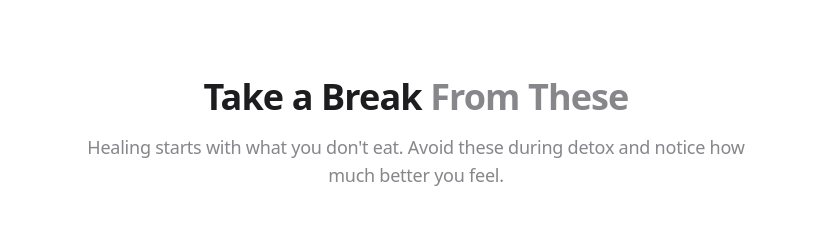
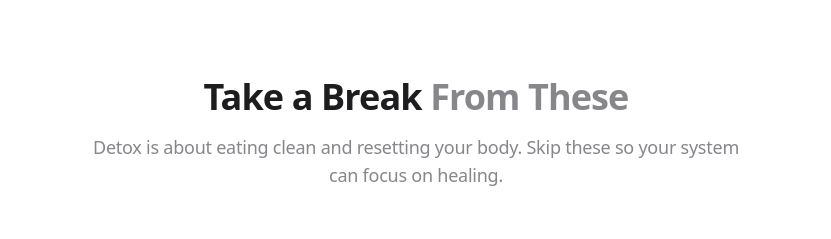
Before and after one commit to tszaks/marpe-detox-guide, a Next.js app: page / in a window 1280 px wide. Shown: the part 1660-1899 px from the top of the page, without its empty margins (224-1055 px from the left). Built offline with nearby package versions, Linux system fonts and the light colour scheme.

Commit message:
Reframe copy to focus on positive purpose - eating clean, resetting body

```diff
--- a/src/components/home/FoodsToAvoid.tsx
+++ b/src/components/home/FoodsToAvoid.tsx
@@ -27,8 +27,8 @@ export function FoodsToAvoid() {
             Take a Break <span className="text-[var(--muted-foreground)]">From These</span>
           </h2>
           <p className="mt-4 text-lg text-[var(--muted-foreground)] max-w-2xl mx-auto font-normal">
-            Healing starts with what you don't eat. Avoid these during detox
-            and notice how much better you feel.
+            Detox is about eating clean and resetting your body. Skip these so
+            your system can focus on healing.
           </p>
         </div>
 
```
